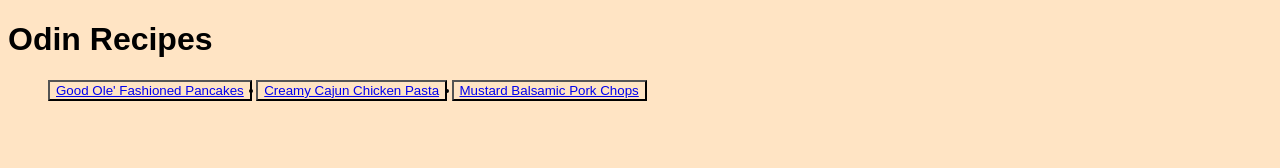
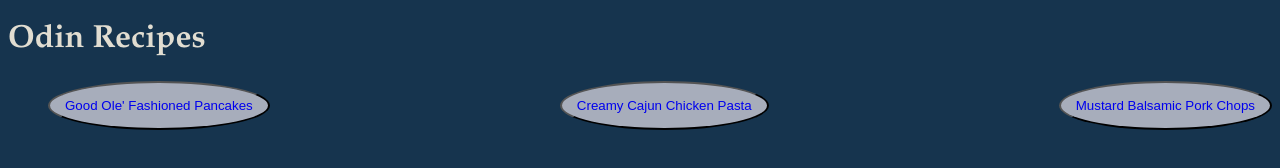
Before and after one commit to Warmflapjacks/odin-recipes, a plain HTML site: page index.html in a window 1280 px wide. Drawn offline with Linux system fonts and the light colour scheme.

Commit message:
Add different stylings

```diff
--- a/style.css
+++ b/style.css
@@ -1,6 +1,38 @@
+/*----COLORS----*/
+/*
+white: #3E1DD1
+grey: #A7ADBB
+blue: #16344E
+blue/black: #14191D
+*/
+
+
 /*style.css*/
+body {
+    background-color: #16344E;
+}
 
-* {
-    background-color: bisque;
-    font-family: Arial;
+h1 {
+    color: #E1DDD1;
+    font-family: Garamond, Verdana, Tahoma, sans-serif;
+
 }
+
+ul {
+    /*removes bullet points from list*/
+    list-style-type: none;
+    display: flex;
+    justify-content: space-between;
+}
+
+a {
+    /*removes underlining from link*/
+    text-decoration: none;
+}
+
+button {
+    background-color: #A7ADBB;
+    padding: 15px;
+    border-radius: 50%;
+    /* font-size: auto; */
+}
```
